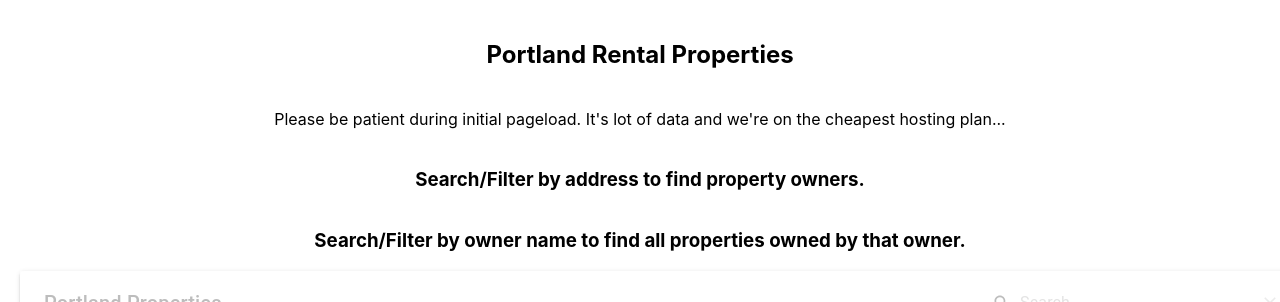
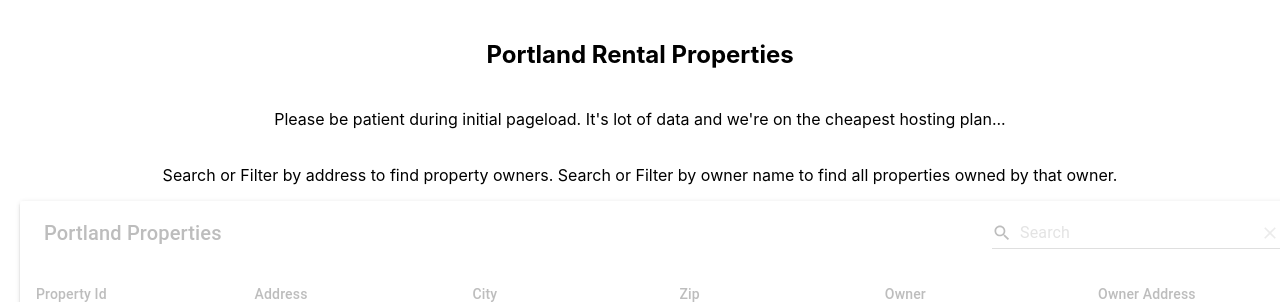
Before and after one commit to rent-strike-data/database-browser, a React (Create React App) app in the folder client/: page / in a window 1280 px wide. Shown: the top 302 px of the page. Built offline with nearby package versions, Linux system fonts and the light colour scheme; no server answers.

Commit message:
formatting change

```diff
--- a/client/src/App.js
+++ b/client/src/App.js
@@ -102,18 +102,12 @@ class App extends React.Component {
           >
             Please be patient during initial pageload. It's lot of data and we're on the cheapest hosting plan...
           </p>
-          <h3
-            className="subhead"
+          <p
+            className="info"
             style={{ paddingTop: 20, textAlign: "center", width: "100%"  }}
           >
-            Search/Filter by address to find property owners.
-          </h3>
-          <h3
-            className="subhead"
-            style={{ paddingTop: 20, textAlign: "center", width: "100%"  }}
-          >
-            Search/Filter by owner name to find all properties owned by that owner.
-          </h3>
+            Search or Filter by address to find property owners. Search or Filter by owner name to find all properties owned by that owner.
+          </p>
           <div className="gridWrapper">
             <MaterialTable
               style={{ width: "100%", margin: "0 20px" }}
```
Also changed, not shown: 8 other files (tests, documents, lock files or other folders).
